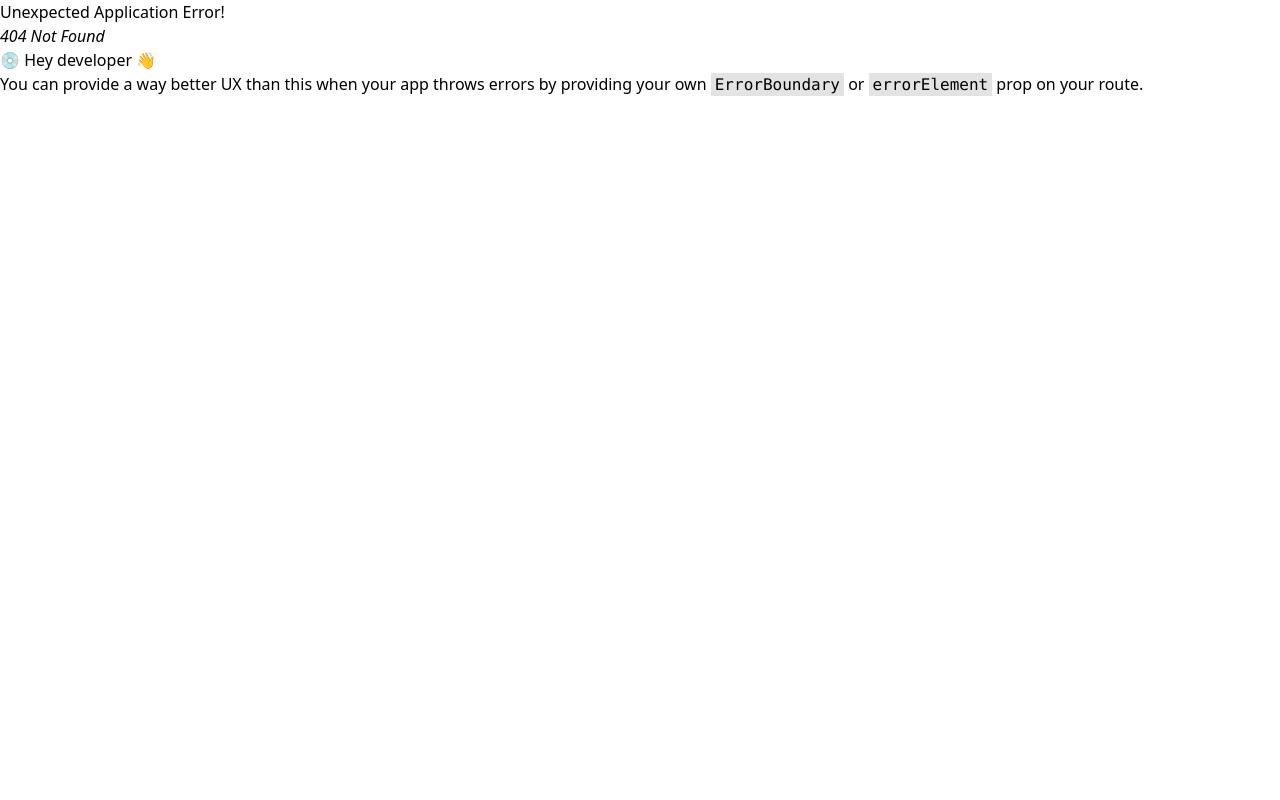
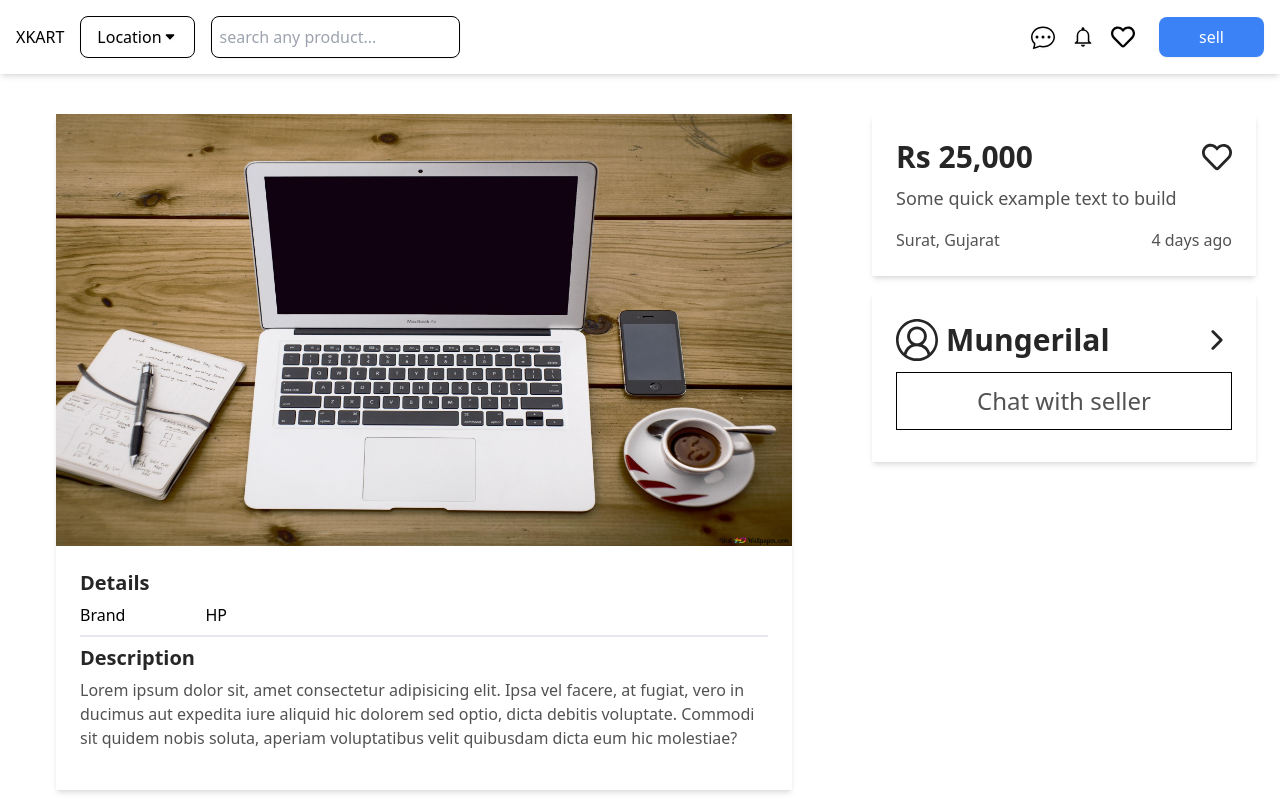
Before and after one commit to jaypatel523/XKART, a React (Vite) app in the folder client/: page /singleproduct in a window 1280 px wide. Before the commit this address had no page. Built offline with nearby package versions, Linux system fonts and the light colour scheme.

Commit message:
single product added

```diff
--- a/client/index.html
+++ b/client/index.html
@@ -4,7 +4,7 @@
     <meta charset="UTF-8" />
     <link rel="icon" type="image/svg+xml" href="/vite.svg" />
     <meta name="viewport" content="width=device-width, initial-scale=1.0" />
-    <title>Vite + React</title>
+    <title>Xkart</title>
   </head>
   <body>
     <div id="root"></div>
--- /dev/null
+++ b/client/src/components/Pages/Card.jsx
@@ -0,0 +1,41 @@
+import React from "react";
+
+const Card = () => {
+  return (
+    <>
+      <div className="flex justify-center ">
+        <div className="block bg-white shadow-md dark:bg-neutral-700">
+          <img
+            className="w-full h-[27rem] "
+            src="../../../assets/pic-laptop.jpg"
+            alt=""
+          />
+
+          <div className="p-6">
+            <h5 className="mb-2 text-xl font-semibold leading-tight text-neutral-800 dark:text-neutral-50">
+              Details
+            </h5>
+
+            <div>
+              <p className="mb-2">
+                Brand
+                <span className="ml-20">HP</span>
+              </p>
+            </div>
+            <hr />
+            <hr />
+            <h5 className=" mt-2 mb-2 text-xl font-semibold leading-tight text-neutral-800 dark:text-neutral-50">
+              Description
+            </h5>
+            <p className=" mb-4 text-base text-neutral-600 dark:text-neutral-200">
+              Lorem ipsum dolor sit, amet consectetur adipisicing elit. Ipsa vel facere, at fugiat, vero in ducimus aut expedita iure aliquid hic dolorem sed optio, dicta debitis voluptate. Commodi sit quidem nobis soluta, aperiam voluptatibus velit quibusdam dicta eum hic molestiae?
+
+            </p>
+          </div>
+        </div>
+      </div>
+    </>
+  );
+};
+
+export default Card;
--- /dev/null
+++ b/client/src/components/Pages/Card2.jsx
@@ -0,0 +1,36 @@
+import React from "react";
+import { FaRegHeart } from "react-icons/fa";
+
+const Card = () => {
+  return (
+    <>
+      <div className="flex justify-center">
+        <div className="block bg-white shadow-md dark:bg-neutral-700 w-full">
+          <div className="p-6">
+            <div>
+              <div className="flex justify-between mb-2 text-3xl font-semibold leading-tight text-neutral-800 dark:text-neutral-50 ">
+                Rs 25,000
+                <FaRegHeart className="my-auto" />
+              </div>
+            </div>
+            <div>
+              <p className="mb-4 text-lg text-neutral-600 dark:text-neutral-200">
+                Some quick example text to build
+              </p>
+            </div>
+            <div className="flex justify-between ">
+              <p className="text-base  text-neutral-600 dark:text-neutral-200">
+                Surat, Gujarat
+              </p>
+              <p className="text-base text-neutral-600 dark:text-neutral-200">
+                4 days ago
+              </p>
+            </div>
+          </div>
+        </div>
+      </div>
+    </>
+  );
+};
+
+export default Card;
--- /dev/null
+++ b/client/src/components/Pages/Card3.jsx
@@ -0,0 +1,33 @@
+import React from "react";
+import { VscAccount } from "react-icons/vsc";
+import { IoIosArrowForward } from "react-icons/io";
+
+const Card = () => {
+  return (
+    <>
+      <div className="flex justify-center">
+        <div className="block bg-white shadow-md dark:bg-neutral-700 w-full">
+          <div className="p-6">
+            <div>
+              <div className="flex mb-2 text-3xl font-semibold leading-tight text-neutral-800 dark:text-neutral-50 ">
+                <VscAccount className="w-12 h-12" />
+                <div className="flex justify-between w-full ">
+                  <div className="my-auto ml-2">Mungerilal</div>
+                  <IoIosArrowForward className="my-auto"/>
+                </div>
+              </div>
+            </div>
+            <div className="">
+              <div className=" text-center mb-2 py-3 text-2xl text-neutral-600 dark:text-neutral-200 border border-black ">
+                Chat with seller
+              </div>
+            </div>
+
+          </div>
+        </div>
+      </div>
+    </>
+  );
+};
+
+export default Card;
--- a/client/src/components/Pages/Home.jsx
+++ b/client/src/components/Pages/Home.jsx
@@ -4,6 +4,7 @@
 import Navbar from "./Navbar";
 import Products from "./Products";
 import Search from "./Search";
+import SingleProduct from "./SingleProduct";
 
 const Home = () => {
   return (
--- a/client/src/components/Pages/Menu.jsx
+++ b/client/src/components/Pages/Menu.jsx
@@ -1,7 +1,8 @@
 import React from "react";
 import { createBrowserRouter, useNavigate } from "react-router-dom";
 import { TiArrowSortedDown } from "react-icons/ti";
-import { BsChatDots, BsCartPlus, BsCartDash } from "react-icons/bs";
+import { BsChatDots, BsCartDash } from "react-icons/bs";
+import { FaRegHeart } from "react-icons/fa";
 import { IoMdNotificationsOutline } from "react-icons/io";
 import { VscAccount } from "react-icons/vsc";
 import { BiSearch } from "react-icons/bi";
@@ -43,7 +44,7 @@
         </div>
         <div className="flex justify-between p-4 hover:bg-gray-300 ease-in-out duration-200">
           <span>Wish list</span>
-          <BsCartPlus className="w-6 h-6" />
+          <FaRegHeart className="w-6 h-6" />
         </div>
         {/* This is for Profile */}
         {/* <div className="flex justify-between p-4 hover:bg-gray-300 ease-in-out duration-200">
--- a/client/src/components/Pages/Navbar.jsx
+++ b/client/src/components/Pages/Navbar.jsx
@@ -1,7 +1,8 @@
 import React, { useState } from "react";
 import { Link, useNavigate } from "react-router-dom";
 import { TiArrowSortedDown } from "react-icons/ti";
-import { BsChatDots, BsCartPlus } from "react-icons/bs";
+import { BsChatDots } from "react-icons/bs";
+import { FaRegHeart } from "react-icons/fa";
 import { IoMdNotificationsOutline } from "react-icons/io";
 import { VscAccount } from "react-icons/vsc";
 import { BiSearch } from "react-icons/bi";
@@ -15,7 +16,6 @@
   const handleMenu = () => {
     navigateTo("/menu");
   };
-
 
   return (
     <>
@@ -46,7 +46,7 @@
             <IoMdNotificationsOutline className="w-6 h-6" />
           </Link>
           <Link to="/wishlist" className="p-2">
-            <BsCartPlus className="w-6 h-6" />
+            <FaRegHeart className="w-6 h-6" />
           </Link>
           <Link to="/profile" className="p-2">
             {sessionStorage.getItem("userId") && (
--- /dev/null
+++ b/client/src/components/Pages/SingleProduct.jsx
@@ -0,0 +1,31 @@
+import React from "react";
+import Card from "./Card";
+import Card2 from "./Card2";
+import Card3 from "./Card3"
+import NavBar from "./Navbar";
+
+const SingleProduct = () => {
+  return (
+    <>
+      <NavBar />
+      <div className=" h-[80vh] ">
+        <div className="flex justify-center h-96 mt-10 flex-wrap">
+          {/* image and details*/}
+
+          <div className="w-[46rem] ml-8">
+            <Card />
+          </div>
+
+          {/* price and seller */}
+          <div className="h-96 w-96 ml-20 ">
+            <Card2 />
+            <div className="my-4"></div>
+            <Card3 />
+          </div>
+        </div>
+      </div>
+    </>
+  );
+};
+
+export default SingleProduct;
```
Also changed, not shown: client/src/router.jsx (+9 -3 lines), client/assets/pic-laptop.jpg (added), client/src/index.css (line endings or trailing spaces), 1 other file (tests, documents, lock files or other folders).
